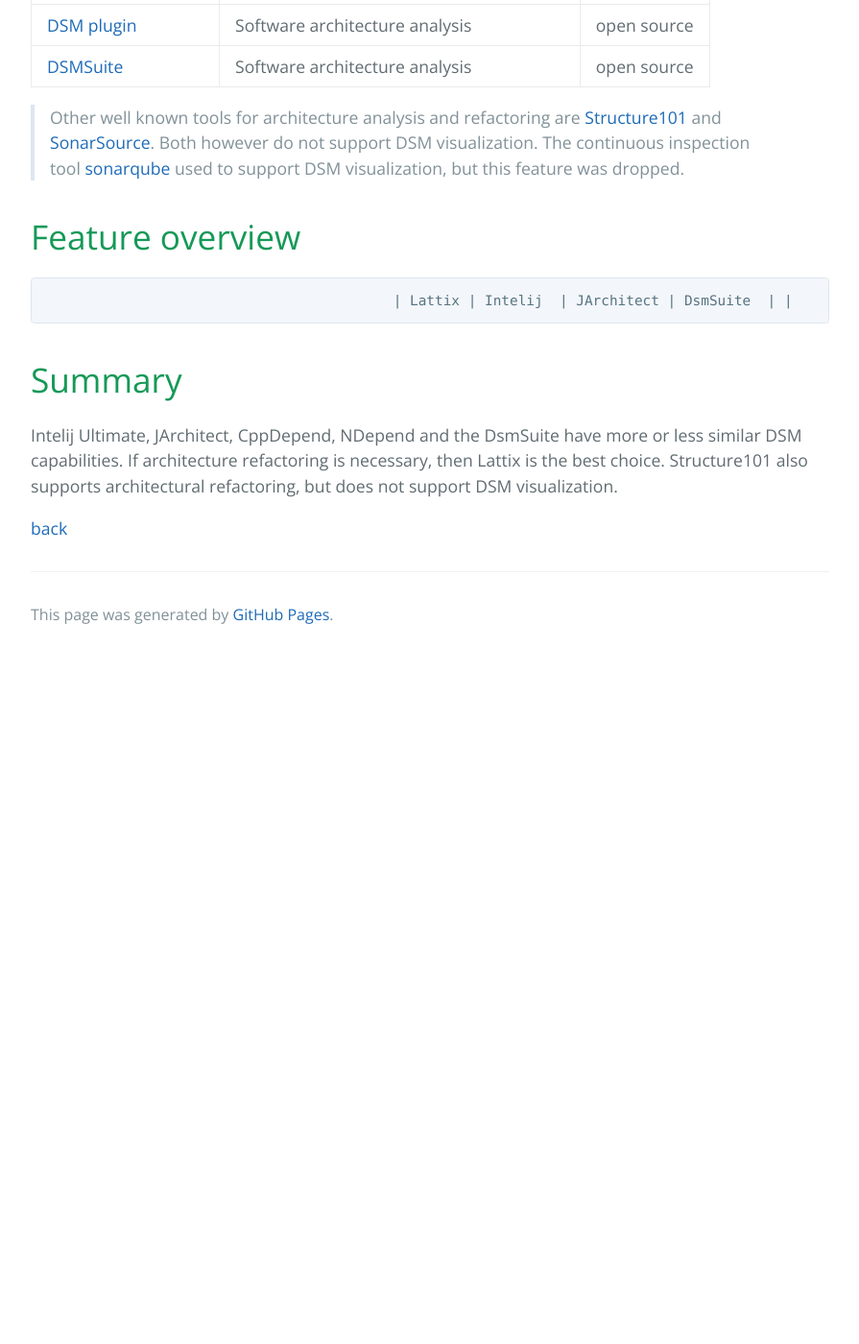
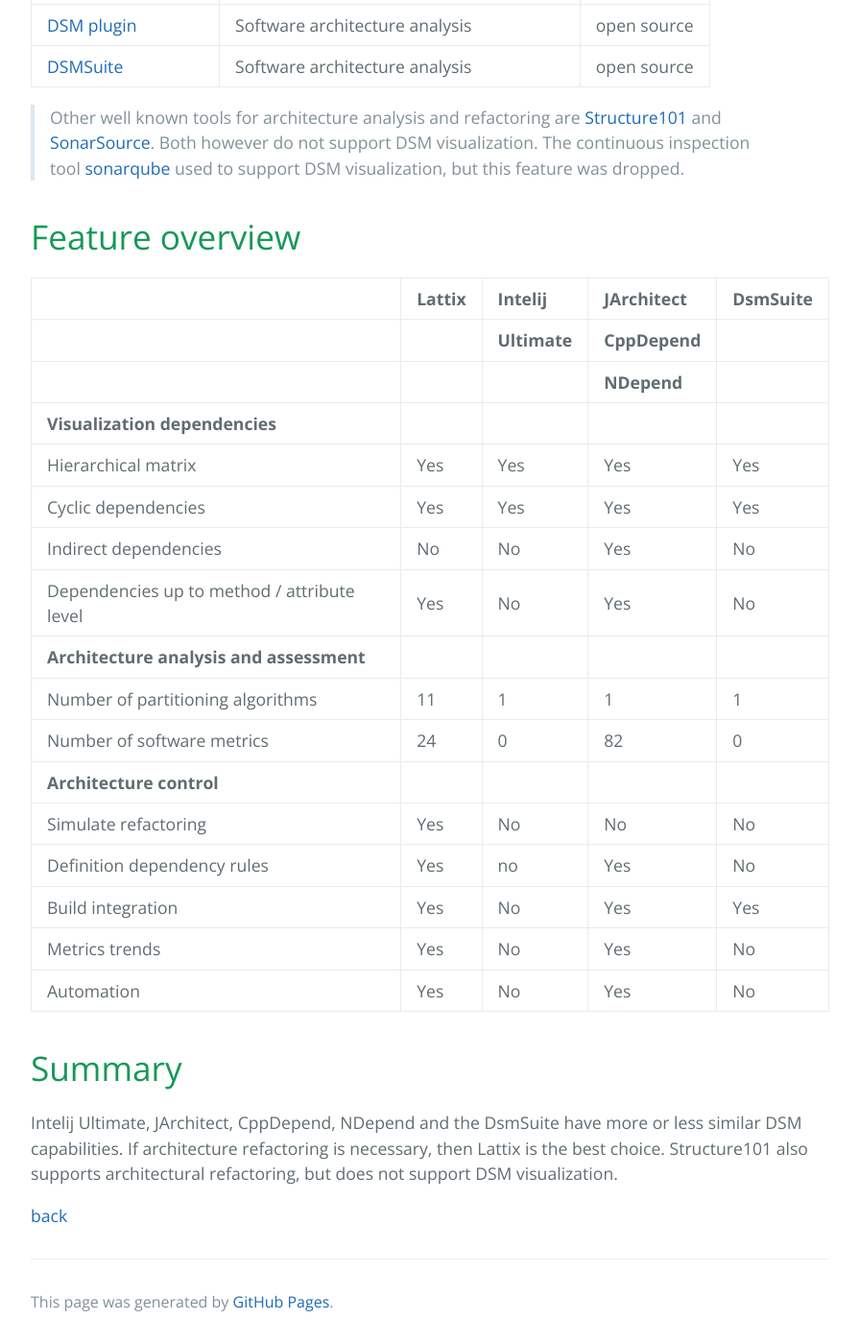
Before and after one commit to dsmsuite/dsmsuite.github.io, a Jekyll site: the page built from dsm_tools.md, in a window 1280 px wide and 1400 px high, scrolled down 825 px. Shown: the whole window at 96% size, without its empty margins (192-1087 px from the left). Built offline with Jekyll 4.4.1, drawn with Linux system fonts in a browser that asks for light colours; our own code applies the rules of GitHub Pages for plain Markdown files; before the commit the page ends 1509 px from its top, so only the background shows below that.

Commit message:
fix layout

```diff
--- a/dsm_tools.md
+++ b/dsm_tools.md
@@ -23,7 +23,7 @@
 # Feature overview
 
 
-	                                          | Lattix | Intelij  | JArchitect | DsmSuite  |
+|	                                          | Lattix | Intelij  | JArchitect | DsmSuite  |
 |                                             |        | Ultimate | CppDepend  |           |
 |                                             |        |          | NDepend    |		   |
 |:--------------------------------------------|:-------|:---------|:-----------|:----------|
```
